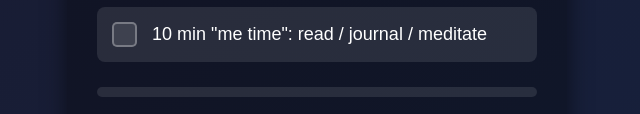
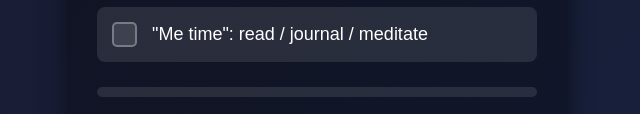
Before and after one commit to yangyan616/night, a plain HTML site: page index.html in a window 1280 px wide. Shown: the part 532-646 px from the top of the page, without its empty margins (323-963 px from the left). Drawn offline with Linux system fonts and the light colour scheme.

Commit message:
take out 10min

```diff
--- a/index.html
+++ b/index.html
@@ -33,7 +33,7 @@
             </div>
             <div class="checklist-item">
                 <input type="checkbox" id="metime" class="routine-checkbox">
-                <label for="metime">10 min "me time": read / journal / meditate</label>
+                <label for="metime">"Me time": read / journal / meditate</label>
             </div>
         </div>
         <div class="progress-container">
```
Also changed, not shown: README.md.
